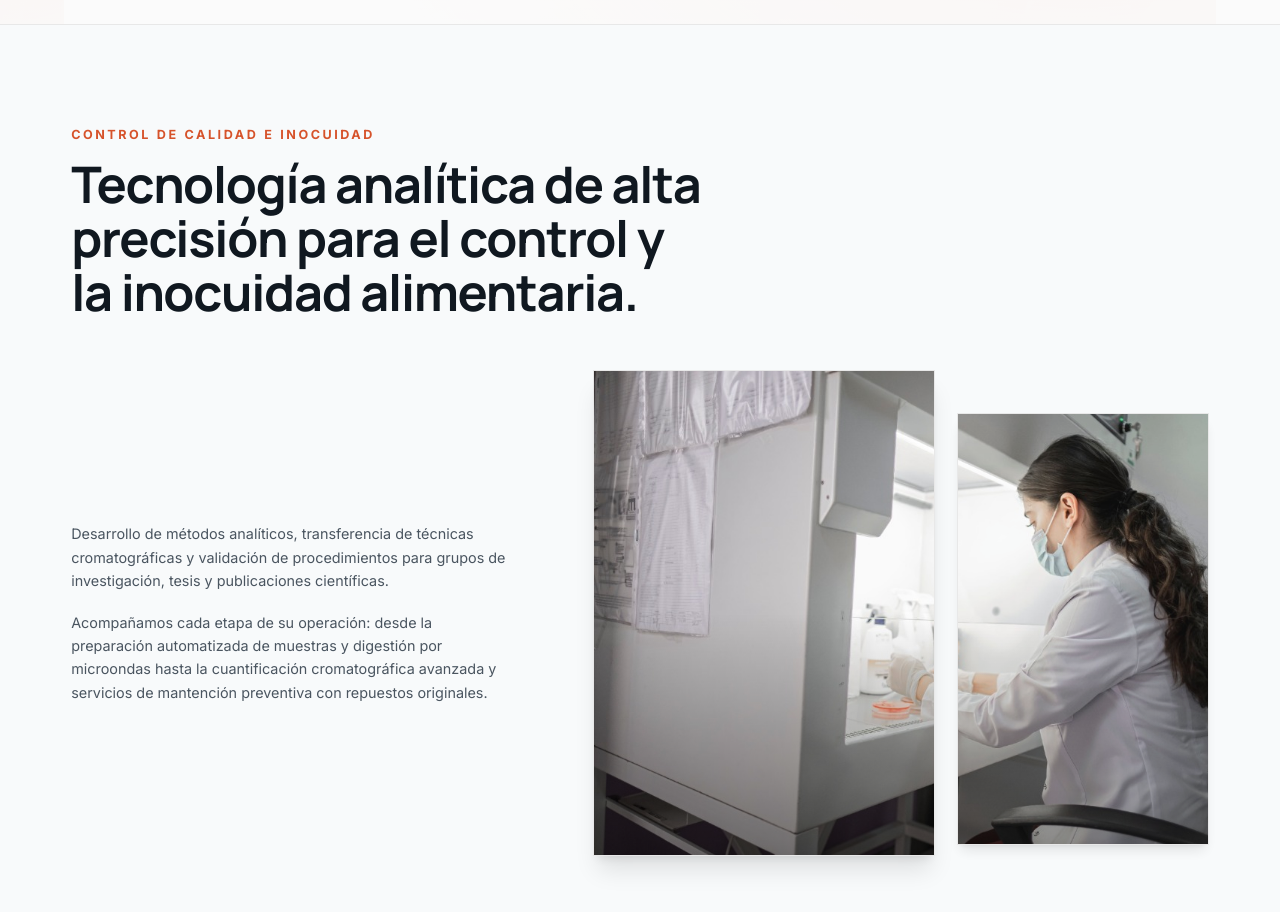
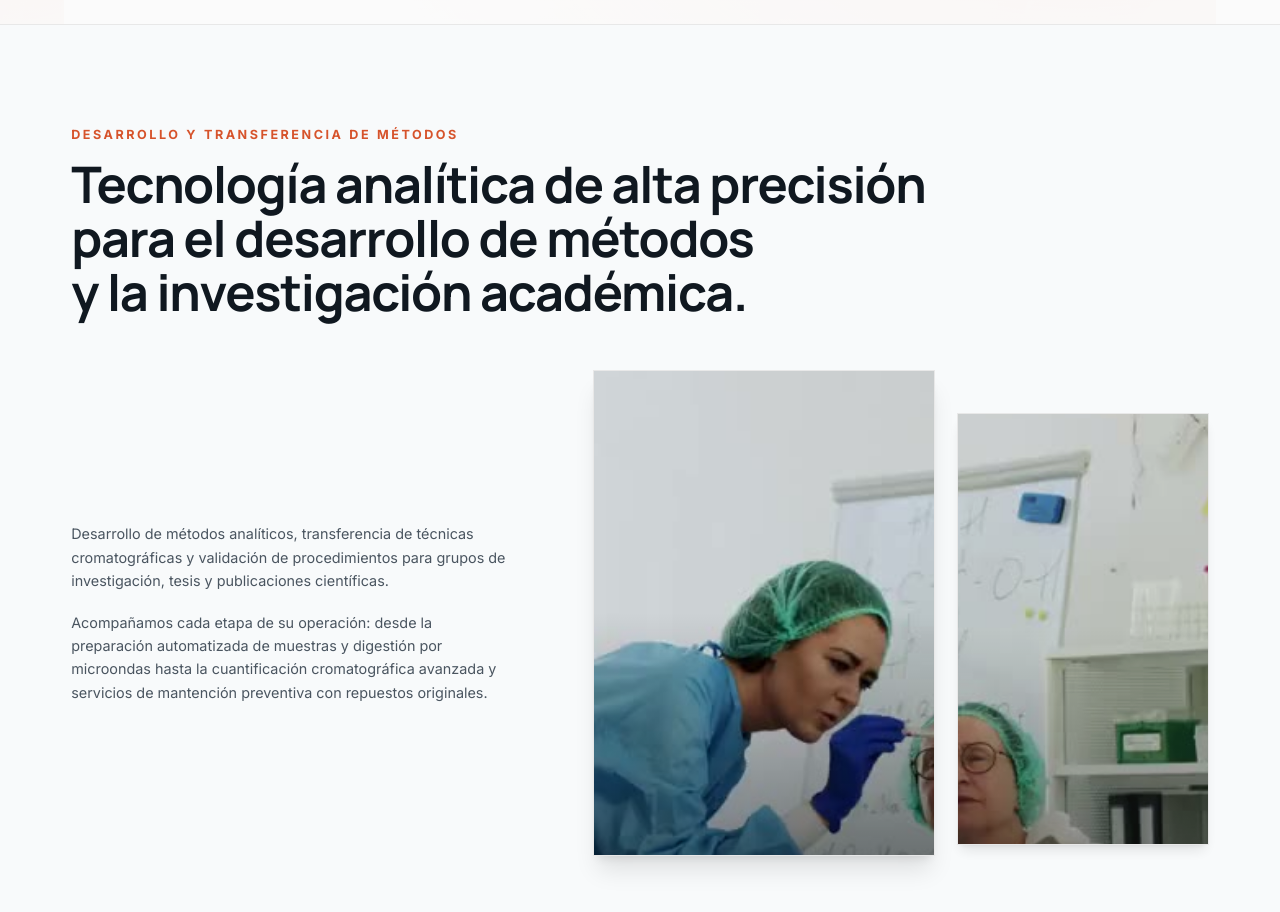
Before and after one commit to delcarpiohub/LandingPage, a Next.js app: page /soluciones/academia-id in a window 1280 px wide. Shown: the part 880-1792 px from the top of the page. Built offline with nearby package versions, Linux system fonts and the light colour scheme.

Commit message:
Corrige bug: la seccion Contexto Industrial mostraba titular y foto de alimentos en las 6 industrias

```diff
--- a/src/components/solutions/solution-editorial-page.tsx
+++ b/src/components/solutions/solution-editorial-page.tsx
@@ -32,6 +32,53 @@ type SolutionEditorialPageProps = {
 function productHref(product: Product) {
   return `/productos/${product.slug ?? product.id}`;
 }
+
+// Contenido de la sección "Contexto Industrial" (eyebrow + titular + foto de
+// respaldo), uno por industria — mismo mapeo de fotos reales que ya usan
+// `soluciones/page.tsx` e `industry-tabs.tsx` (público en public/fotos/industrias/).
+// Titulares derivados 1:1 de `industry.detail` en site.ts, sin frases de
+// marketing nuevas (ver DESIGN.md, Don't).
+const industryContext: Record<
+  string,
+  { eyebrow: string; headline: string; photo: string }
+> = {
+  alimentos: {
+    eyebrow: "Control de Calidad e Inocuidad",
+    headline:
+      "Tecnología analítica de alta precisión para el control y la inocuidad alimentaria.",
+    photo: "/fotos/industrias/alimentos-analisis-flujo-laminar.jpg",
+  },
+  mineria: {
+    eyebrow: "Control de Proceso y Reactivos",
+    headline:
+      "Tecnología analítica de alta precisión para el control de cianuro, metales y efluentes de proceso minero.",
+    photo: "/fotos/industrias/mineria.jpg",
+  },
+  farmaceutica: {
+    eyebrow: "Validación y Registro Sanitario",
+    headline:
+      "Tecnología analítica de alta precisión para la validación de métodos y el registro sanitario farmacéutico.",
+    photo: "/fotos/industrias/farmaceutica.jpg",
+  },
+  aguas: {
+    eyebrow: "Cumplimiento Normativo de Aguas",
+    headline:
+      "Tecnología analítica de alta precisión para el cumplimiento de NCh 409 y el control de calidad del agua.",
+    photo: "/fotos/laboratorio-frascos-procesos.jpg",
+  },
+  ambiental: {
+    eyebrow: "Monitoreo y Línea de Base Ambiental",
+    headline:
+      "Tecnología analítica de alta precisión para el monitoreo ambiental y la caracterización de suelos y emisiones.",
+    photo: "/fotos/industrias/ambiente.jpg",
+  },
+  "academia-id": {
+    eyebrow: "Desarrollo y Transferencia de Métodos",
+    headline:
+      "Tecnología analítica de alta precisión para el desarrollo de métodos y la investigación académica.",
+    photo: "/fotos/industrias/academia-id.jpg",
+  },
+};
 
 function selectDistinctProducts(products: Product[]) {
   const imageUrls = new Set<string>();
@@ -92,6 +139,7 @@ export function SolutionEditorialPage({
   const [featuredProduct, ...secondaryProducts] = curatedProducts;
   const primaryCategory = industry.productCategories[0];
   const isDarkHero = config.heroTone === "dark";
+  const context = industryContext[industry.slug] ?? industryContext.alimentos;
 
   return (
     <div className="min-h-dvh bg-[#F4F4F4]/70 text-[var(--foreground)]">
@@ -190,10 +238,10 @@ export function SolutionEditorialPage({
             {/* Header superior: Subtítulo terracota + Titular directo y publicitario */}
             <SolutionReveal>
               <p className="font-mono text-xs font-bold uppercase tracking-[0.2em] text-[#D6532B] sm:text-sm">
-                Control de Calidad e Inocuidad
+                {context.eyebrow}
               </p>
               <h2 className="mt-3.5 font-display text-[32px] sm:text-[42px] md:text-[50px] lg:text-[56px] font-black leading-[1.04] tracking-tight text-[#101820] max-w-5xl">
-                Tecnología analítica de alta precisión para el control y la inocuidad alimentaria.
+                {context.headline}
               </h2>
             </SolutionReveal>
 
@@ -215,8 +263,8 @@ export function SolutionEditorialPage({
                 <div className="relative w-[240px] sm:w-[300px] md:w-[350px] lg:w-[380px] h-[380px] sm:h-[460px] md:h-[510px] lg:h-[540px] rounded-none overflow-hidden shadow-xl border border-[var(--border)] shrink-0 bg-[#101820]">
                   <div className="absolute top-0 left-0 h-full w-[440px] sm:w-[550px] md:w-[640px] lg:w-[690px]">
                     <Image
-                      src="/fotos/industrias/alimentos-analisis-flujo-laminar.jpg"
-                      alt={`Laboratorio de control y análisis microbiológico en ${industry.name}`}
+                      src={context.photo}
+                      alt={`Laboratorio de análisis instrumental aplicado a ${industry.name.toLowerCase()}`}
                       fill
                       sizes="(max-width: 1024px) 100vw, 700px"
                       className="object-cover object-left"
@@ -230,8 +278,8 @@ export function SolutionEditorialPage({
                 <div className="relative w-[170px] sm:w-[220px] md:w-[260px] lg:w-[280px] h-[330px] sm:h-[400px] md:h-[450px] lg:h-[480px] rounded-none overflow-hidden shadow-lg border border-[var(--border)] shrink-0 mt-8 sm:mt-12 opacity-95 bg-[#101820]">
                   <div className="absolute top-[-32px] sm:top-[-48px] left-[-256px] sm:left-[-324px] md:left-[-374px] lg:left-[-404px] h-[380px] sm:h-[460px] md:h-[510px] lg:h-[540px] w-[440px] sm:w-[550px] md:w-[640px] lg:w-[690px]">
                     <Image
-                      src="/fotos/industrias/alimentos-analisis-flujo-laminar.jpg"
-                      alt={`Especialista técnico en laboratorio de análisis instrumental`}
+                      src={context.photo}
+                      alt="Especialista técnico en laboratorio de análisis instrumental"
                       fill
                       sizes="(max-width: 1024px) 100vw, 700px"
                       className="object-cover object-left"
```
